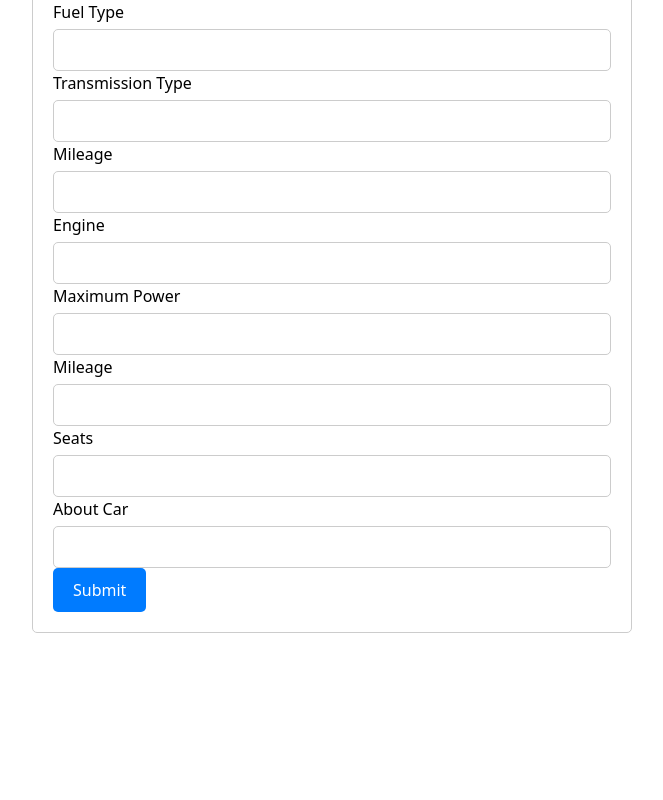
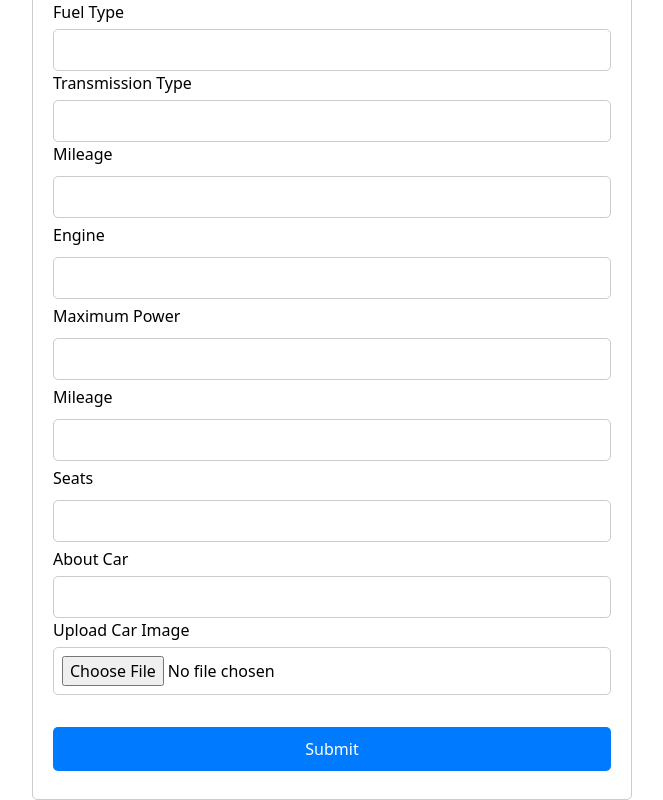
Before and after one commit to shravaniniki/Car_resale_value_prediction, a React (Create React App) app in the folder car_resale_frontend/: page /sellerPage in a window 1280 px wide. Shown: the part 457-1257 px from the top of the page, without its empty margins (308-971 px from the left). Before the commit the page ends 1090 px from the top, so only its background shows below. Built offline with nearby package versions, Linux system fonts and the light colour scheme.

Commit message:
image field

```diff
--- a/car_resale_frontend/src/components/Navbar/Navbar.jsx
+++ b/car_resale_frontend/src/components/Navbar/Navbar.jsx
@@ -2,7 +2,6 @@ import React, { useState } from "react";
 import { BiSolidSun, BiSolidMoon } from "react-icons/bi";
 import { HiMenuAlt3, HiMenuAlt1 } from "react-icons/hi";
 import ResponsiveMenu from "./ResponsiveMenu";
-import Seller from "../Home/Seller";
 
 export const Navlinks = [
   {
--- a/car_resale_frontend/src/components/Prediction/CarPriceEstimator.css
+++ b/car_resale_frontend/src/components/Prediction/CarPriceEstimator.css
@@ -0,0 +1,40 @@
+/* CarPriceEstimator.css */
+
+/* Style for the form container */
+.form-container {
+    max-width: 500px;
+    margin: 0 auto;
+}
+
+/* Style for form inputs */
+input[type="number"],
+select {
+    width: 100%;
+    padding: 10px;
+    margin: 5px 0;
+    border: 1px solid #ccc;
+    border-radius: 4px;
+    box-sizing: border-box;
+}
+
+/* Style for submit button */
+button[type="submit"] {
+    width: 100%;
+    background-color: #4CAF50;
+    color: white;
+    padding: 14px 20px;
+    margin: 8px 0;
+    border: none;
+    border-radius: 4px;
+    cursor: pointer;
+}
+
+button[type="submit"]:hover {
+    background-color: #45a049;
+}
+
+/* Style for predicted selling price display */
+.predicted-price {
+    font-size: 18px;
+    margin-top: 20px;
+}
--- a/car_resale_frontend/src/components/Prediction/CarPriceEstimator.jsx
+++ b/car_resale_frontend/src/components/Prediction/CarPriceEstimator.jsx
@@ -3,6 +3,7 @@
 import React, { useState, useEffect } from 'react';
 import axios from 'axios';
 import Navbar from '../Navbar/Navbar';
+import './CarPriceEstimator.css'
 
 function CarPriceEstimator() {
     const [prediction, setPrediction] = useState('');
--- a/car_resale_frontend/src/components/SellerPage/sellerpage.jsx
+++ b/car_resale_frontend/src/components/SellerPage/sellerpage.jsx
@@ -4,7 +4,13 @@ import React, { useState } from 'react';
 import './sellerPage.css'; // Import CSS file
 import Navbar from '../Navbar/Navbar';
 
-const SellerPage = () => {
+function SellerPage ()  {
+
+  const [file, setFile] = useState();
+  function handleChange(e) {
+    console.log(e.target.files);
+    setFile(URL.createObjectURL(e.target.files[0]));
+}
   const [carDetails, setCarDetails] = useState({
     car_name: '',
     vehicle_age: '',
@@ -17,10 +23,10 @@ const SellerPage = () => {
     max_power: '',
     seats: '',
     description: '',
-    photos: [],
+    image: [],
   });
 
-  const handleChange = (e) => {
+  const handleOnChange = (e) => {
     const { name, value } = e.target;
     setCarDetails({ ...carDetails, [name]: value });
   };
@@ -35,7 +41,7 @@ const SellerPage = () => {
       reader.onload = () => {
         uploadedPhotos.push(reader.result);
         if (uploadedPhotos.length === files.length) {
-          setCarDetails({ ...carDetails, photos: uploadedPhotos });
+          setCarDetails({ ...carDetails, image: uploadedPhotos });
         }
       };
     }
@@ -51,7 +57,7 @@ const SellerPage = () => {
     <Navbar/>
     <br/>
     <br/>
-    <div className="seller-page-container">
+    <div className="seller-page-container" id='search'>
       <h1>Sell Your Car</h1>
       <form onSubmit={handleSubmit}>
 
@@ -135,11 +141,21 @@ const SellerPage = () => {
           />
            <label>About Car</label>
           <input
-            type="Multiline"
+            type="text"
             name="descripton"
             value={carDetails.description}
             onChange={handleChange}
           />
+          <label>Upload Car Image</label>
+          <input
+           id="image"
+           type="file"
+           name="image"
+           onChange={handleOnChange}
+           value={carDetails.target}
+            />
+          <br/>
+          <br/>
           <button type="submit">Submit</button>
       </form>
     </div>
```
